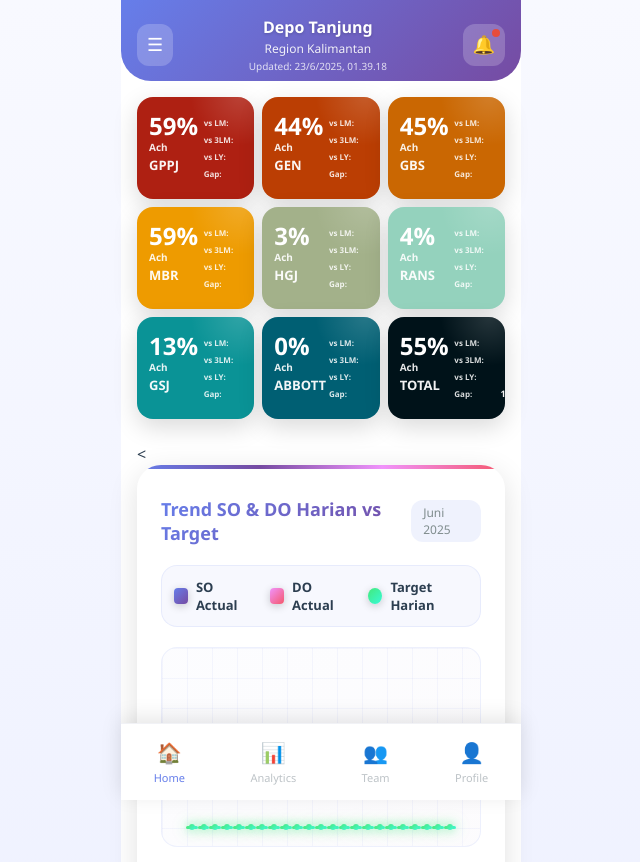
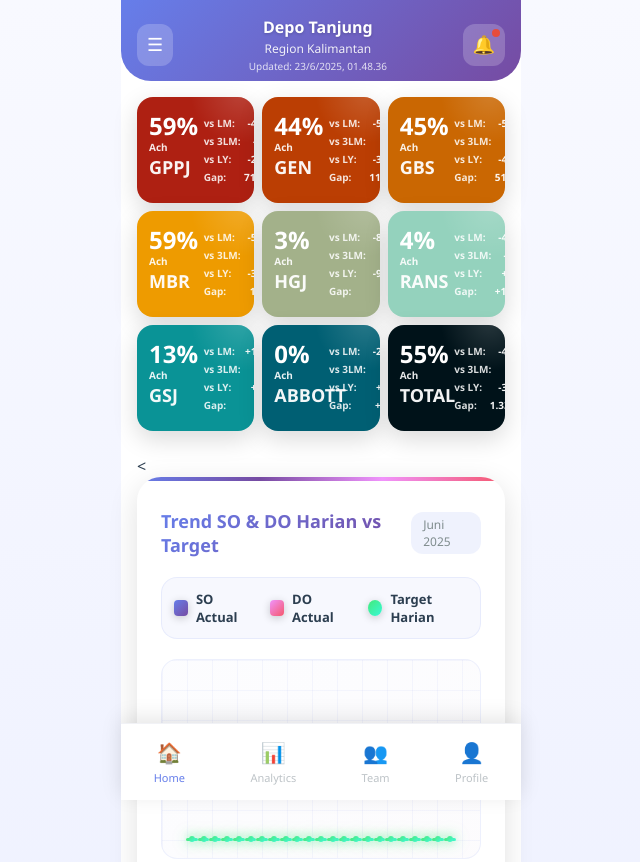
Before and after one commit to kisman271128/salesman-dashboard, a plain HTML site: page dashboard.html in a window 1280 px wide. Shown: the top 862 px of the page, without its empty margins (319-959 px from the left). Drawn offline with Linux system fonts and the light colour scheme; sample sign-in values are in the browser's storage.

Commit message:
Morning update: 2025-06-23 01:48:36

```diff
--- a/dashboard.html
+++ b/dashboard.html
@@ -203,7 +203,7 @@
 		}
 
 		.card-title-new {
-			font-size: 13px;                    /* ✅ Slightly smaller */
+			font-size: 18px;                    /* ✅ Slightly smaller */
 			font-weight: 700;
 			opacity: 0.95;
 			color: white;
@@ -223,24 +223,24 @@
 			display: flex;
 			justify-content: space-between;
 			align-items: center;
-			width: 100%;
+			width: 90%;
 			padding: 1px 0;
 			min-height: 12px;
 			white-space: nowrap;                /* ✅ Prevent wrapping */
 		}
 
 		.metric-label-new {
-			font-size: 8px;                     /* ✅ Consistent small size */
+			font-size: 10px;                     /* ✅ Consistent small size */
 			font-weight: 600;
 			opacity: 0.85;
 			color: white;
 			flex-shrink: 0;
-			margin-right: 4px;
-			min-width: 32px;                    /* ✅ Fixed width for labels */
+			margin-right: 6px;
+			min-width: 20px;                    /* ✅ Fixed width for labels */
 		}
 
 		.metric-value-new {
-			font-size: 9px;                     /* ✅ Slightly larger untuk readability */
+			font-size: 10px;                     /* ✅ Slightly larger untuk readability */
 			font-weight: 700;
 			color: white;
 			text-align: right;
--- a/data/dashboard.json
+++ b/data/dashboard.json
@@ -1,5 +1,5 @@
 {
-  "last_updated": "2025-06-23 01:39:18",
+  "last_updated": "2025-06-23 01:48:36",
   "depo_name": "Depo Tanjung",
   "region_name": "Region Kalimantan",
   "lob_cards": [
```
Also changed, not shown: 1 other file.
